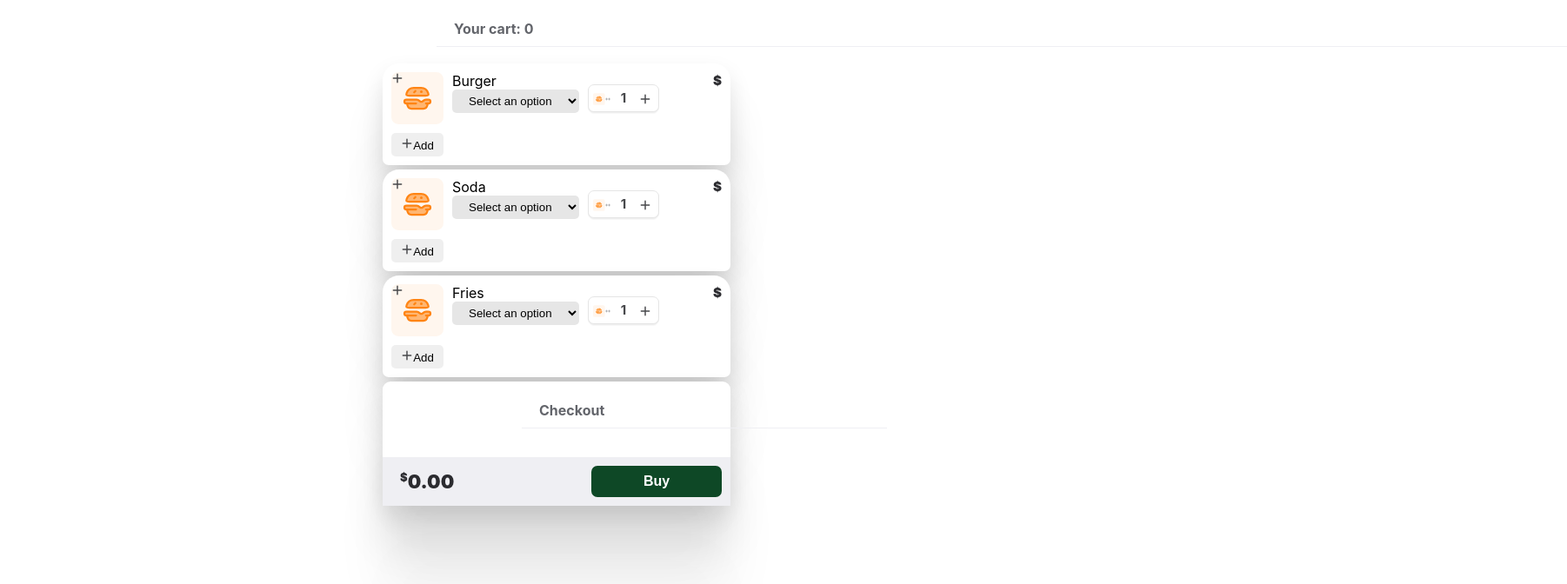
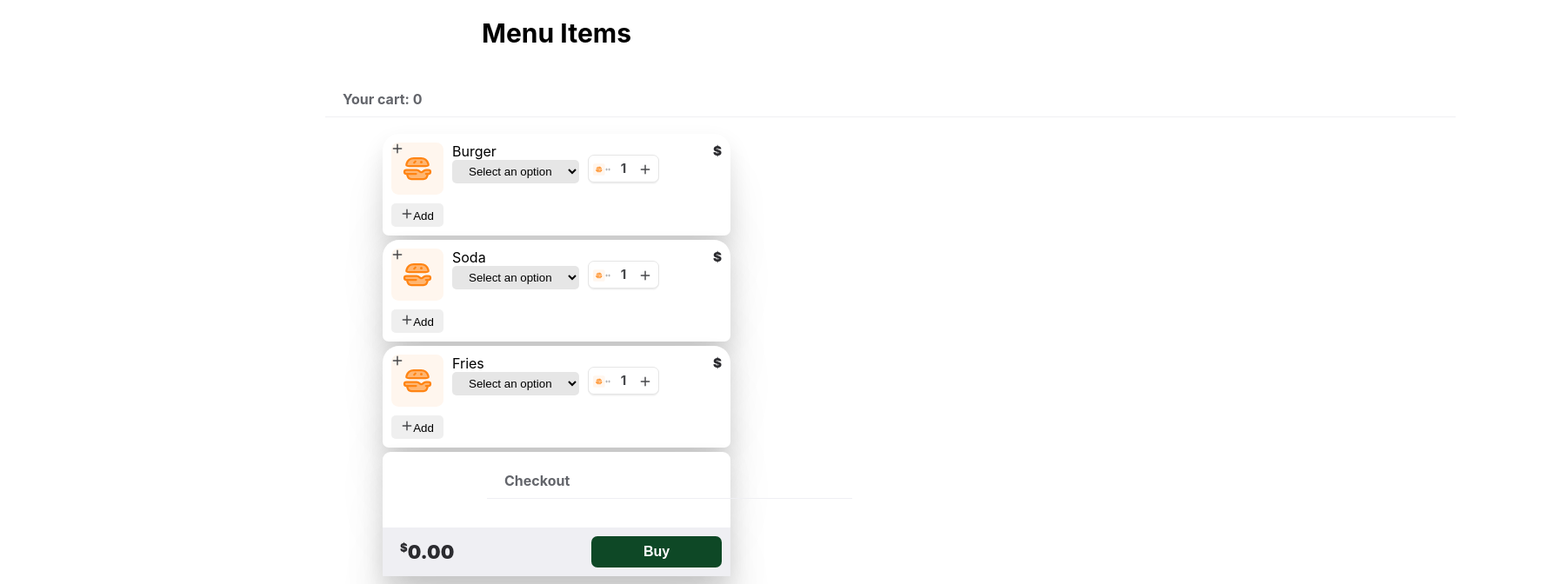
Before and after one commit to effiehayz/food-app-opal, a React (Create React App) app: page / in a window 1280 px wide. Shown: the top 672 px of the page at 87% size, 1802 px wide, since content can reach past the window. Built offline with nearby package versions, Linux system fonts and the light colour scheme.

Commit message:
improved upon styling for the menu items

```diff
--- a/src/App.css
+++ b/src/App.css
@@ -198,6 +198,11 @@
   transition: all 0.3s cubic-bezier(0.15, 0.83, 0.66, 1);
 }
 
+.checkout .checkout-btn:hover {
+  background-color: #2b2b2f;
+  color: white;
+  cursor: pointer;
+}
 select {
   background-color: #e6e6e6;
   border: none;
@@ -207,7 +212,7 @@ select {
 
 .title {
   position: relative;
-  left: 40%;
+  left: 30%;
   font-weight: bold;
   font-size: 16px;
 }
@@ -223,3 +228,8 @@ button:hover {
   color: white;
   font-weight: bold;
 }
+
+.page-heading {
+  font-size: 30px;
+  font-weight: bolder;
+}
--- a/src/App.tsx
+++ b/src/App.tsx
@@ -49,6 +49,7 @@ function App() {
 
   return (
     <div className="master-container" role="main">
+      <h1 className="page-heading">Menu Items</h1>
       <h2 className="title">Your cart: {cart.length}</h2>
       {menu.map((item) => (
         <div key={item.item} className="card cart">
--- a/src/components/MenuEntry.tsx
+++ b/src/components/MenuEntry.tsx
@@ -59,7 +59,6 @@ const MenuEntry = ({ menuItem, addItemToCart, cart }: MenuEntryProps) => {
   const decrease = () => setQuantity((quantity) => Math.max(1, quantity - 1));
 
   return (
-    <main>
     <div className="product" data-testid="product">
       <svg
         fill="none"
@@ -272,6 +271,7 @@ const MenuEntry = ({ menuItem, addItemToCart, cart }: MenuEntryProps) => {
         ${userChoice?.price.toFixed(2)}
       </label>
       <button
+        className="buy-btn"
         data-testid="addbtn"
         onClick={addToCart}
         aria-label="Add To Cart"
@@ -294,7 +294,6 @@ const MenuEntry = ({ menuItem, addItemToCart, cart }: MenuEntryProps) => {
         Add
       </button>
     </div>
-    </main>
   );
 };
 
```
Lines whose indentation alone changed are shown as unchanged.
